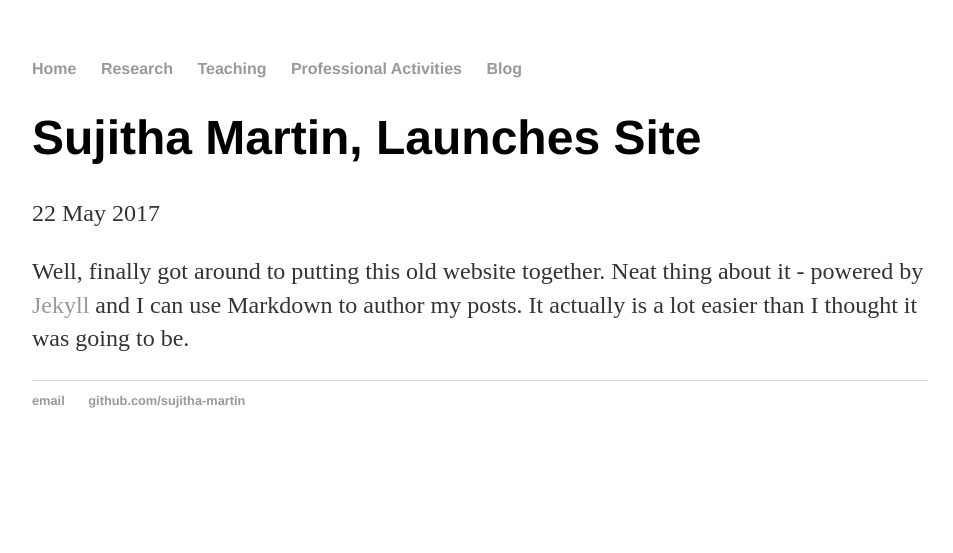
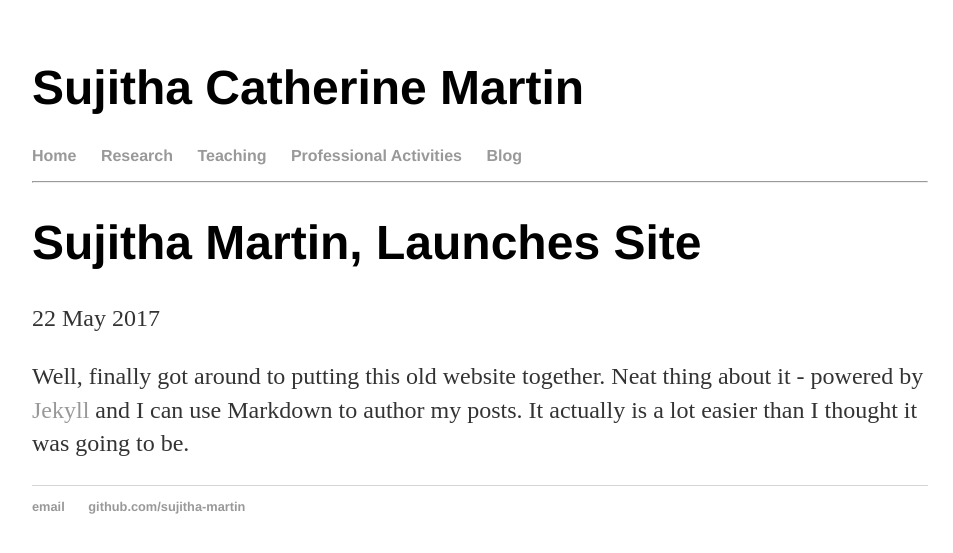
Before and after one commit to sujitha-martin/sujitha-martin.github.io, a Jekyll site: the page built from _posts/2017-05-22-sujitha-martin-site-launched.md, in a window 1280 px wide. Shown: the top 553 px of the page, without its empty margins (160-1113 px from the left). Built offline with Jekyll 4.4.1, drawn with Linux system fonts in a browser that asks for light colours.

Commit message:
Update default.html
Added my name as default style above the navigation bar

```diff
--- a/_layouts/default.html
+++ b/_layouts/default.html
@@ -6,6 +6,9 @@
 		<link rel="stylesheet" type="text/css" href="/css/main.css">
 	</head>
 	<body>
+		<div>
+			<h1>Sujitha Catherine Martin</h1>
+		</div>
 		<nav>
     		<ul>
         		<li><a href="/">Home</a></li>
@@ -15,6 +18,7 @@
         		<li><a href="/blog">Blog</a></li>
     		</ul>
 		</nav>
+		<hr>
 		<div class="container">
 
     {{ content }}
```
